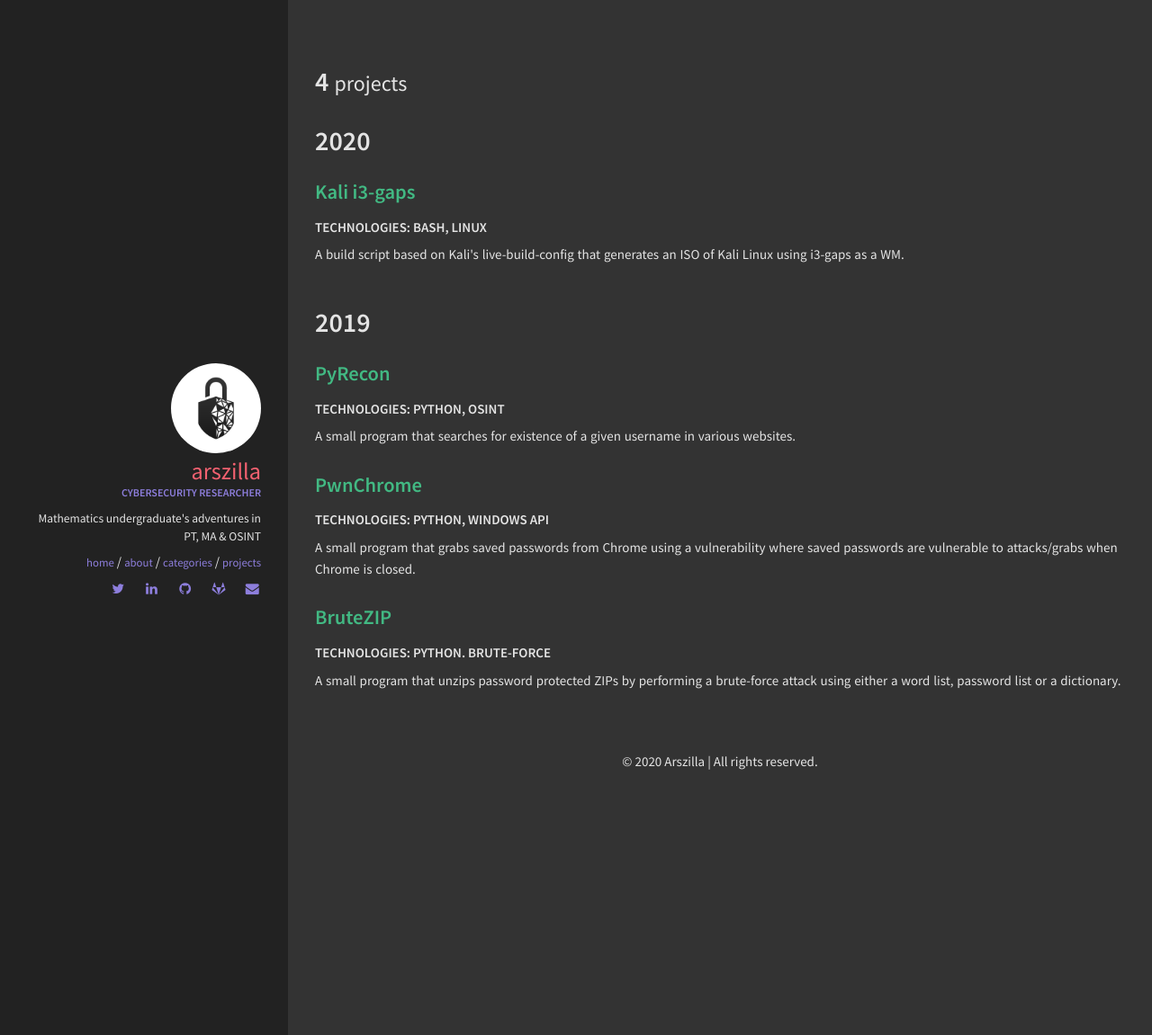
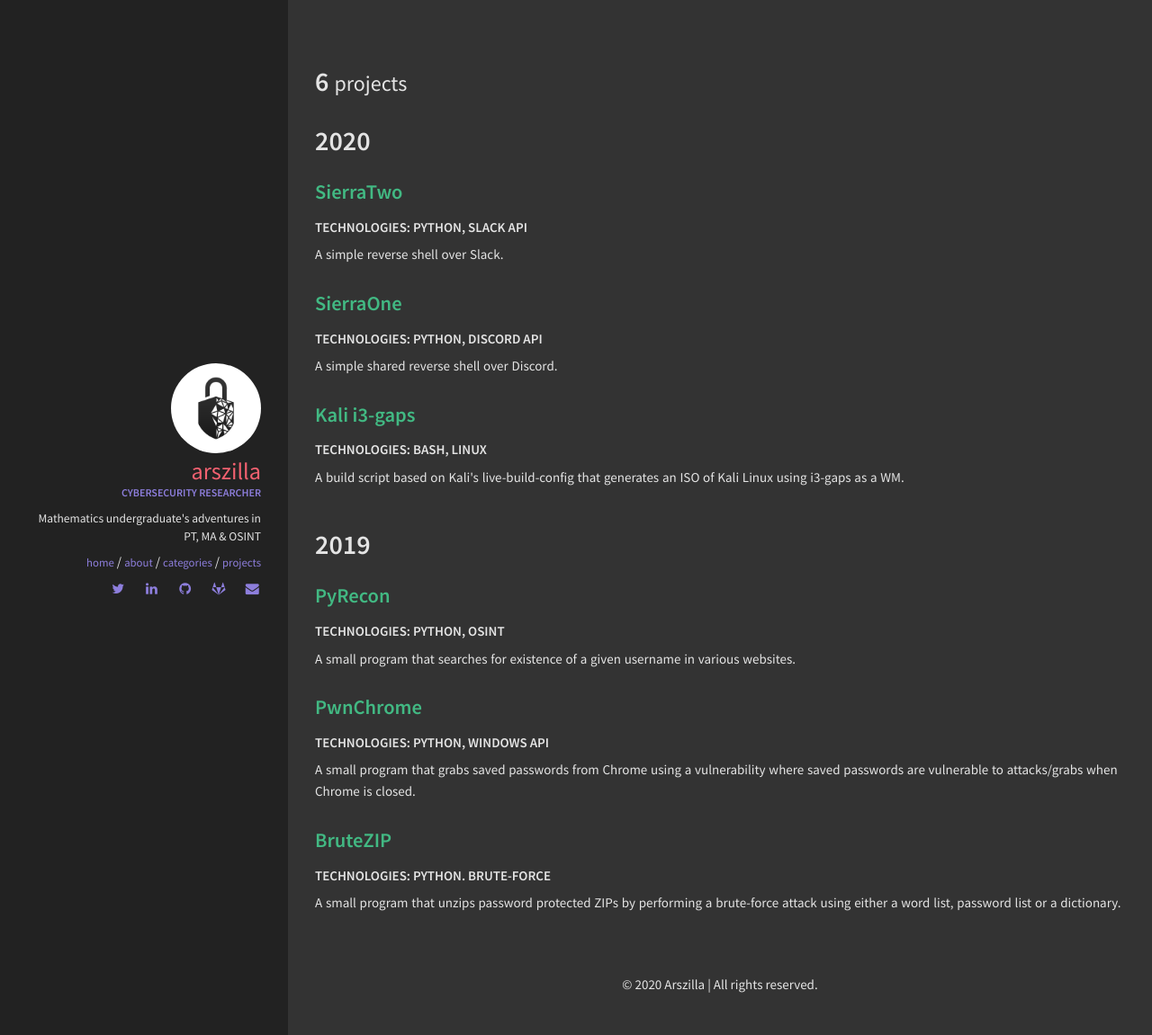
Before and after one commit to Arszilla/arszilla.com, a Jekyll site: the page built from projects.html, in a window 1280 px wide. Shown: the whole page at 90% size. Built offline with Jekyll 4.4.1, drawn with Linux system fonts in a browser that asks for light colours.

Commit message:
Update projects.yml

```diff
--- a/_data/projects.yml
+++ b/_data/projects.yml
@@ -1,5 +1,15 @@
 - year: 2020
   projects:
+  - name: SierraTwo
+    technologies: Python, Slack API
+    description: A simple reverse shell over Slack.
+    link: https://github.com/berkgoksel/SierraTwo
+
+  - name: SierraOne
+    technologies: Python, Discord API
+    description: A simple shared reverse shell over Discord.
+    link: https://github.com/berkgoksel/SierraOne
+
   - name: Kali i3-gaps
     technologies: Bash, Linux
     description: A build script based on Kali's live-build-config that generates an ISO of Kali Linux using i3-gaps as a WM.
```
